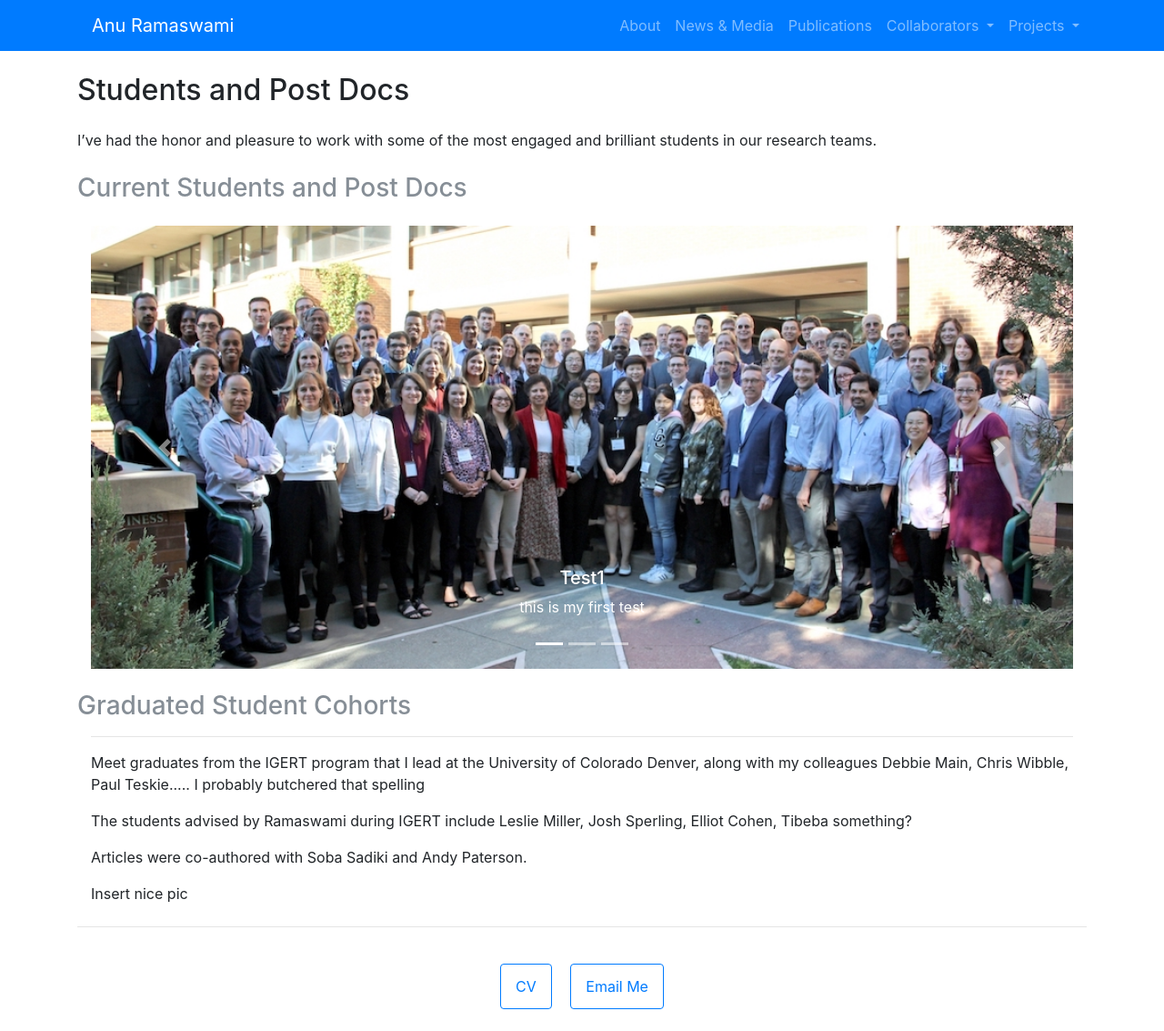
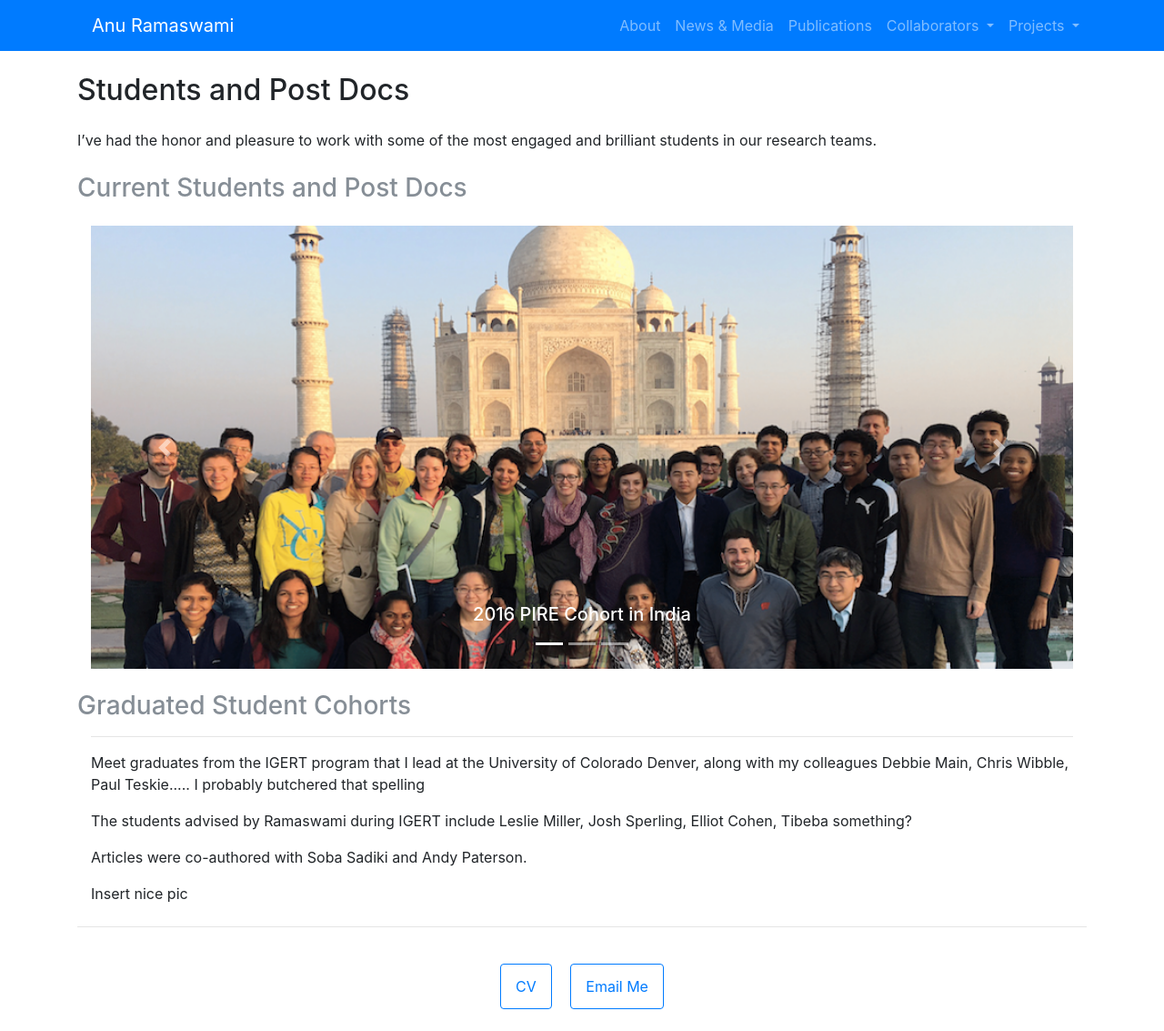
Before and after one commit to anuramaswami/anuramaswami.github.io, a Jekyll site: the page built from collaborators/students-and-postdoc.html, in a window 1280 px wide. Shown: the whole page at 91% size. Built offline with Jekyll 4.4.1, drawn with Linux system fonts in a browser that asks for light colours; nearby versions of some CDN libraries.

Commit message:
added images to slideshow in collaborators

```diff
--- a/collaborators/students-and-postdoc.html
+++ b/collaborators/students-and-postdoc.html
@@ -26,26 +26,30 @@ layout: page
         <div class="carousel-inner">
           <!-- First Picture -->
           <div class="carousel-item active">
-            <img class="d-block w-100" src="/images/srn_grouppic.jpg" alt="First slide">
+            <img class="d-block w-100" src="/images/slideshow/PIRE_Cohort_India_2016-1.png" alt="First slide">
             <div class="carousel-caption d-none d-md-block">
-              <h5>Test1</h5>
-              <p>this is my first test</p>
+              <h5>2016 PIRE Cohort in India</h5>
             </div>
           </div>
           <!-- Second Picture -->
           <div class="carousel-item">
-            <img class="d-block w-100" src="/images/srn_grouppic.jpg" alt="Second slide">
+            <img class="d-block w-100" src="/images/slideshow/PIRE_Cohort_China_2014-1.png" alt="Second slide">
             <div class="carousel-caption d-none d-md-block">
-              <h5>Test2</h5>
-              <p>this is my second test</p>
+              <h5>2014 PIRE Cohort in China</h5>
             </div>
           </div>
           <!-- Third Picture -->
           <div class="carousel-item">
-            <img class="d-block w-100" src="/images/srn_grouppic.jpg" alt="Third slide">
+            <img class="d-block w-100" src="/images/slideshow/SRN_Cohort_2_2017-1.png" alt="Third slide">
             <div class="carousel-caption d-none d-md-block">
-              <h5>Test3</h5>
-              <p>this is my third test</p>
+              <h5>2017 SRN Cohort</h5>
+            </div>
+          </div>
+          <!-- Fourth Picture -->
+          <div class="carousel-item">
+            <img class="d-block w-100" src="/images/slideshow/SRN_Cohort_faculty_2015-1.png" alt="Third slide">
+            <div class="carousel-caption d-none d-md-block">
+              <h5>2015 SRN Cohort Faculty</h5>
             </div>
           </div>
         </div>
```
Also changed, not shown: images/slideshow/PIRE_Cohort_China_2014-1.png (added), images/slideshow/PIRE_Cohort_India_2016-1.png (added), images/slideshow/SRN_Cohort_2_2017-1.png (added), images/slideshow/SRN_Cohort_faculty_2015-1.png (added).
